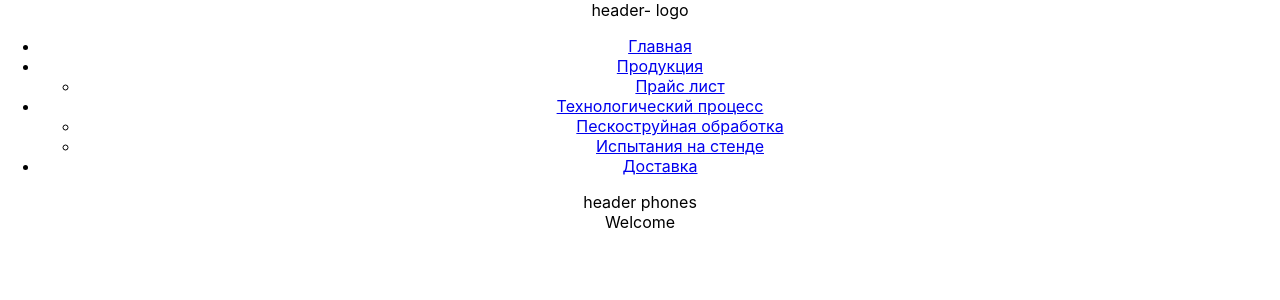
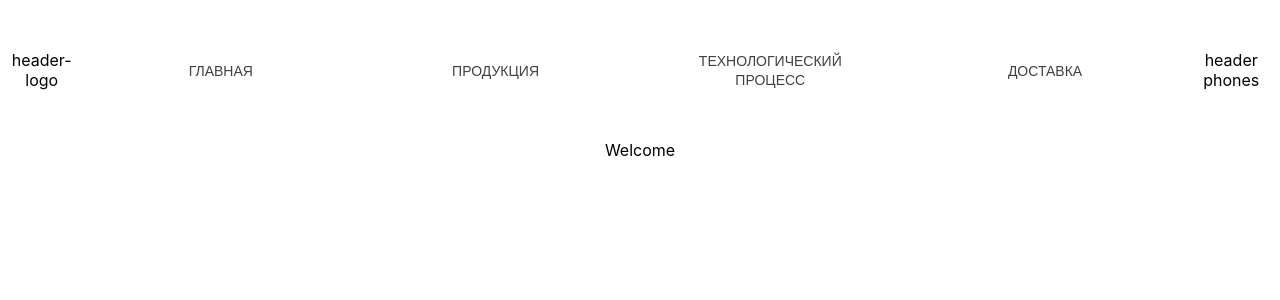
Before and after one commit to Gena888/bur-guru, a React (Create React App) app: page /Welcome in a window 1280 px wide. Shown: the top 300 px of the page. Built offline with nearby package versions, Linux system fonts and the light colour scheme.

Commit message:
feat: creare navigation with sub menu

```diff
--- a/src/components/header/header.module.css
+++ b/src/components/header/header.module.css
@@ -0,0 +1,103 @@
+@import url('https://fonts.googleapis.com/css2?family=Open+Sans&display=swap');
+* {
+  box-sizing: border-box;
+}
+
+body {
+  margin: 0 auto;
+}
+
+header {
+  background: white;
+  text-align: center;
+  max-width: 1300px;
+  display: flex;
+  align-items: center;
+  justify-content: center;
+  margin: 0 auto;
+  min-height: 140px;
+}
+
+header a {
+  text-decoration: none;
+  outline: none;
+  display: block;
+  transition: .2s ease-in-out;
+}
+
+nav {
+  margin: 0 auto;
+  /* max-width: 1000px; */
+  width: 100%;
+
+}
+
+nav ul {
+  list-style: none;
+  margin: 0;
+  padding: 0;
+  display: flex;
+  align-items: center;
+  justify-content: center;
+}
+
+/* .topmenu:after {
+  content: "";
+  display: table;
+  clear: both;
+} */
+
+.topmenu>li {
+  width: 25%;
+  float: left;
+  position: relative;
+  font-family: 'Open Sans', sans-serif;
+}
+
+.topmenu>li>a {
+  text-transform: uppercase;
+  font-size: 14px;
+  font-weight: 400;
+  color: #404040;
+  padding: 15px 30px;
+}
+
+.topmenu li a:hover {
+  color: #D5B45B;
+}
+
+.submenu {
+  display: flex;
+  flex-direction: column;
+  min-width: max-content;
+  background: #c2c2c2;
+  position: absolute;
+  left: 0;
+  top: 100%;
+  z-index: 5;
+  width: 100%;
+  opacity: 0;
+  transform: scaleY(0);
+  transform-origin: 0 0;
+  transition: .3s ease-in-out;
+  /* height: 40px; */
+  /* margin: auto; */
+}
+
+.submenu a {
+  color: white;
+  text-align: left;
+  padding: 12px 15px;
+  font-size: 13px;
+  border-bottom: 1px solid rgba(255, 255, 255, .1);
+}
+
+.submenu li {
+
+}
+
+.topmenu>li:hover .submenu {
+  opacity: 1;
+  transform: scaleY(1);
+  /* margin-left: 10px;0 */
+}
--- a/src/components/header/header.tsx
+++ b/src/components/header/header.tsx
@@ -4,14 +4,14 @@ import s from './header.module.css'
 
 export const Header = () => {
     return (
-        <div>
+        <header>
             <div>header- logo</div>
             <nav>
                 <ul className={s.topmenu}>
                     <li>
                         <NavLink to="/Welcome">Главная</NavLink>
                     </li>
-                    <li> <NavLink to="/Production">Продукция</NavLink>
+                    <li> <NavLink className={s.submenu_link} to="/Production">Продукция</NavLink>
                         <ul className={s.submenu}>
                             <li>
                                 <NavLink to="/PriseList">Прайс лист</NavLink>
@@ -19,7 +19,7 @@ export const Header = () => {
                         </ul>
                     </li>
                     <li>
-                        <NavLink to="/Procecess">Технологический процесс</NavLink>
+                        <NavLink className={s.submenu_link} to="/Procecess">Технологический процесс</NavLink>
                         <ul className={s.submenu}>
                             <li>
                                 <NavLink to="/SandBlasting">Пескоструйная обработка</NavLink>
@@ -35,7 +35,7 @@ export const Header = () => {
                 </ul>
             </nav>
             <div>header phones</div>
-        </div>
+        </header>
 
     )
 }
```
